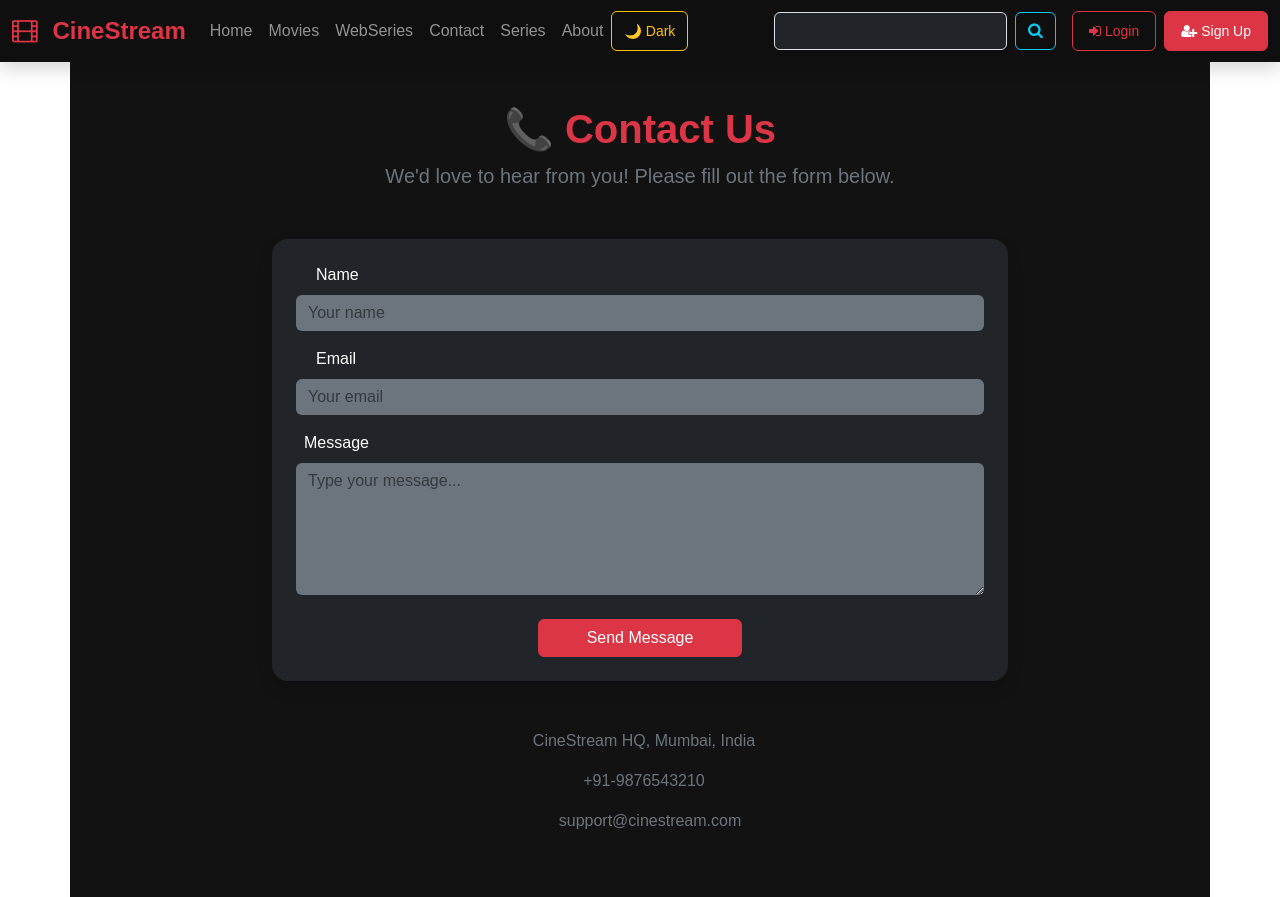
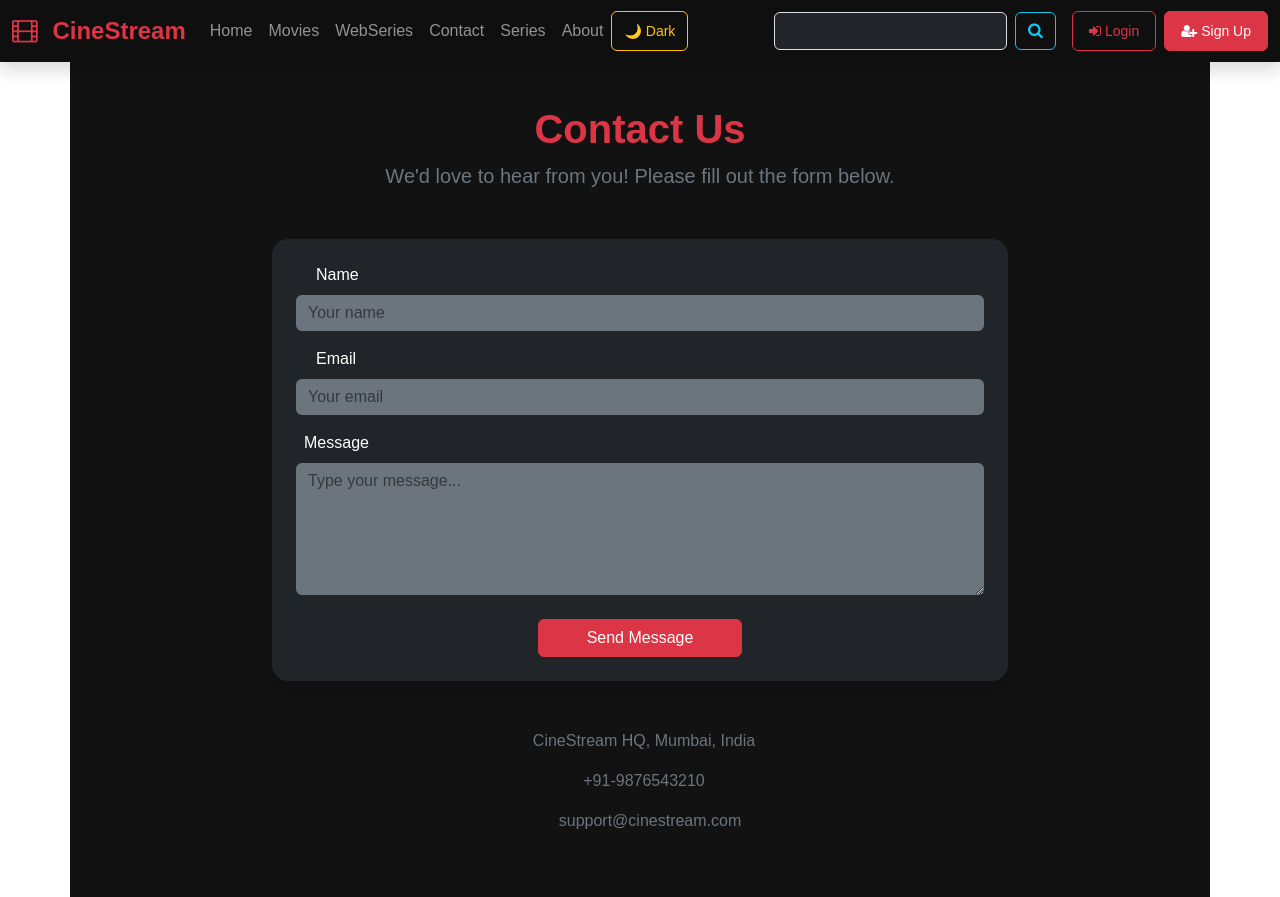
Before and after one commit to SantoshBuilds/OTT-Movies-website, a React (Vite) app in the folder projects/: page /contact in a window 1280 px wide. Built offline with nearby package versions, Linux system fonts and the light colour scheme.

Commit message:
some changes

```diff
--- a/projects/src/Components/LoginPage/Login.jsx
+++ b/projects/src/Components/LoginPage/Login.jsx
@@ -38,7 +38,7 @@ export default function Login() {
       <div className="login-card">
         <h3 className="text-center mb-4 text-danger">Login to CineStream</h3>
 
-        {/* 🔔 ALERT MESSAGE */}
+        {/* ALERT MESSAGE */}
         {alert.message && (
           <div className={`alert alert-${alert.type} text-center`} role="alert">
             {alert.message}
--- a/projects/src/Pages/Contact.jsx
+++ b/projects/src/Pages/Contact.jsx
@@ -8,7 +8,7 @@ export default function Contact() {
       style={{ backgroundColor: "#121212", minHeight: "90vh", color: "white" }}
     >
       <div className="text-center mb-5">
-        <h1 className="text-danger fw-bold">📞 Contact Us</h1>
+        <h1 className="text-danger fw-bold"> Contact Us</h1>
         <p className="text-secondary fs-5">
           We'd love to hear from you! Please fill out the form below.
         </p>
```
